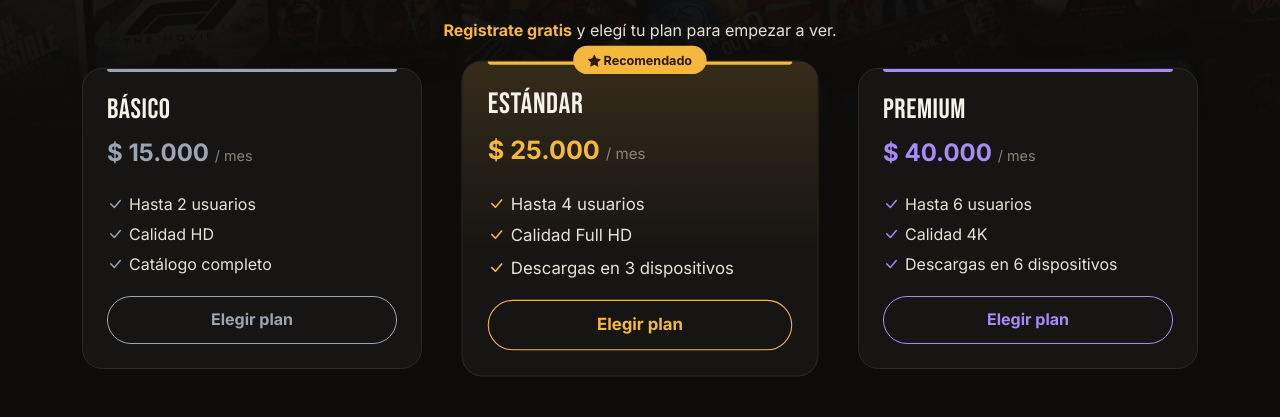
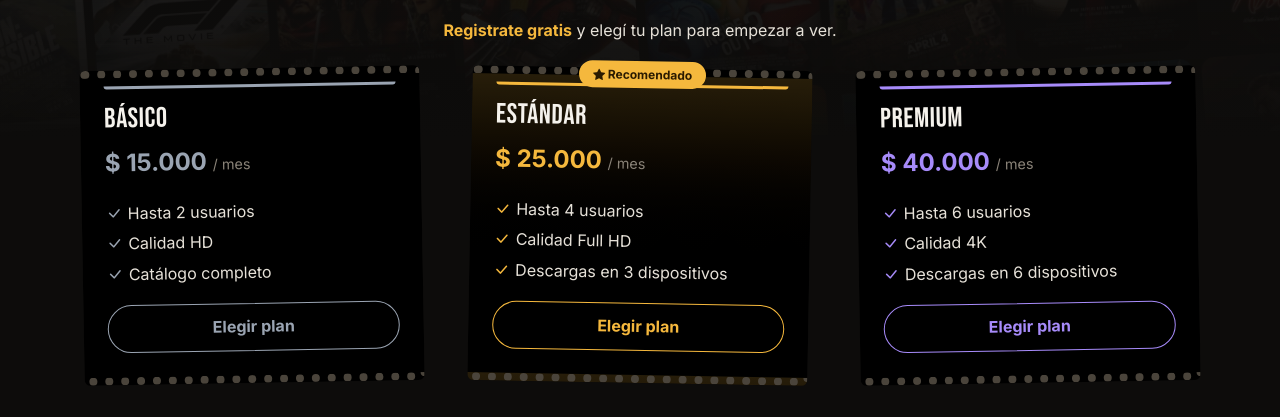
Before and after one commit to silvanaloggia-bit/V-Play, a React (Vite) app: page /suscripcion in a window 1280 px wide. Shown: the part 222-639 px from the top of the page. Built offline with nearby package versions, Linux system fonts and the light colour scheme; no server answers; a web font is replaced by a local one.

Commit message:
style: give plan cards a film strip look HU-12

```diff
--- a/src/components/plans/PlanCard.css
+++ b/src/components/plans/PlanCard.css
@@ -5,16 +5,22 @@
   flex-direction: column;
   height: 100%;
   padding: var(--space-md);
-  background: var(--color-surface);
-  border: 1px solid var(--color-border);
-  border-radius: var(--radius-xl);
-  transition: transform 0.25s ease, border-color 0.25s ease;
+  background: black;
+  border-top: 8px dotted var(--color-border-strong);
+  border-bottom: 8px dotted var(--color-border-strong);
+  border-radius: var(--radius-sm);
+  transform: rotate(-1deg);
+  transition: transform 0.3s ease, border-color 0.3s ease;
+}
+
+.plan-card:nth-child(even) {
+  transform: rotate(1deg);
 }
 
 .plan-card::before {
   content: '';
   position: absolute;
-  top: 0;
+  top: 8px;
   left: var(--space-md);
   right: var(--space-md);
   height: 3px;
@@ -31,21 +37,21 @@
 }
 
 .plan-card:hover {
-  transform: translateY(-6px);
+  transform: rotate(0deg) scale(1.03);
   border-color: var(--plan-color);
 }
 
 .plan-card-recommended {
   background: linear-gradient(
     180deg,
-    color-mix(in srgb, var(--color-accent) 14%, var(--color-surface)) 0%,
-    var(--color-surface) 60%
+    color-mix(in srgb, var(--color-accent) 16%, black) 0%,
+    black 65%
   );
 }
 
 .plan-card-selected {
   border-color: var(--plan-color);
-  box-shadow: 0 0 0 1px var(--plan-color);
+  box-shadow: 0 0 0 2px var(--plan-color);
 }
 
 .plan-card-badge {
```
